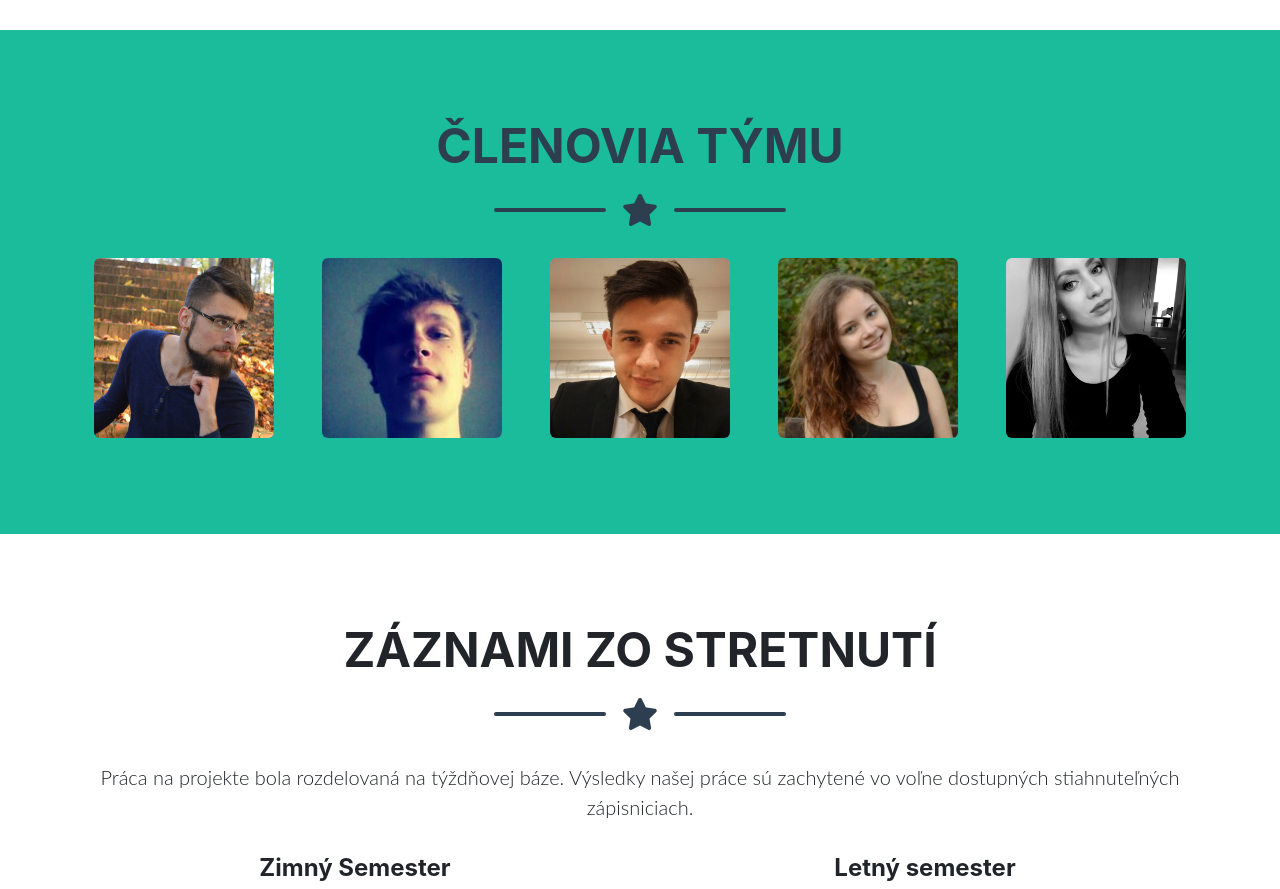
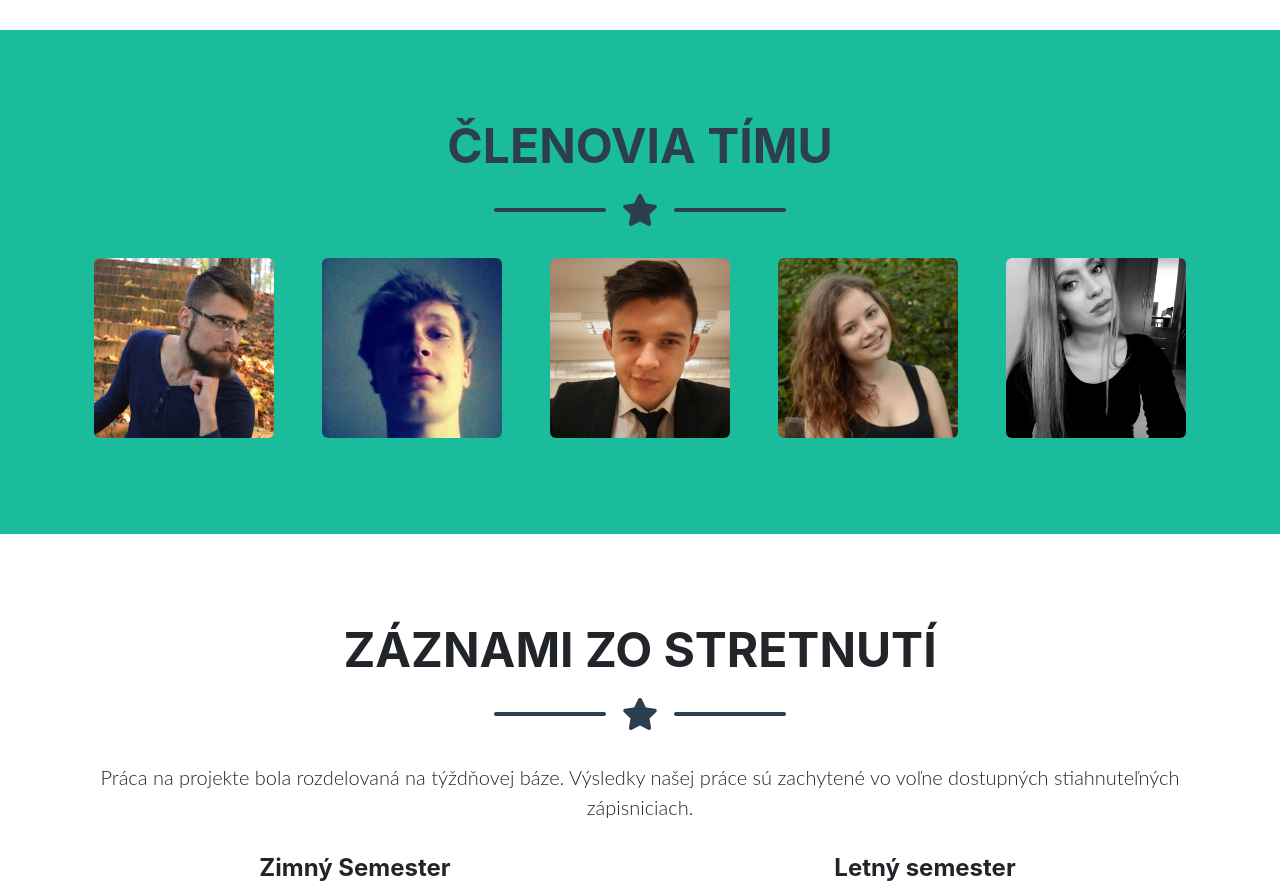
Before and after one commit to xSimekj1/TP2020, an Angular app in the folder web/: page / in a window 1280 px wide. Shown: the part 2040-2929 px from the top of the page. Built offline with nearby package versions, Linux system fonts and the light colour scheme.

Commit message:
update tsconfig.app.json

```diff
--- a/web/src/app/app.component.ts
+++ b/web/src/app/app.component.ts
@@ -6,7 +6,6 @@
   styleUrls: ['./app.component.scss']
 })
 export class AppComponent {
-  require: any
   title = 'Team 19 - Rezervacny system';
   data = null;
 
--- a/web/src/app/components/landingpage/team/team.component.html
+++ b/web/src/app/components/landingpage/team/team.component.html
@@ -1,7 +1,7 @@
 <section class="page-section bg-primary portfolio" id="team">
     <div class="container">
         <!-- Portfolio Section Heading-->
-        <h2 class="page-section-heading text-center text-uppercase text-secondary mb-0">Členovia týmu</h2>
+        <h2 class="page-section-heading text-center text-uppercase text-secondary mb-0">Členovia tímu</h2>
         <!-- Icon Divider-->
         <div class="divider-custom">
             <div class="divider-custom-line"></div>
--- a/web/tsconfig.app.json
+++ b/web/tsconfig.app.json
@@ -2,7 +2,7 @@
   "extends": "./tsconfig.json",
   "compilerOptions": {
     "outDir": "./out-tsc/app",
-    "types": []
+    "types": ["node"]
   },
   "files": [
     "src/main.ts",
```
